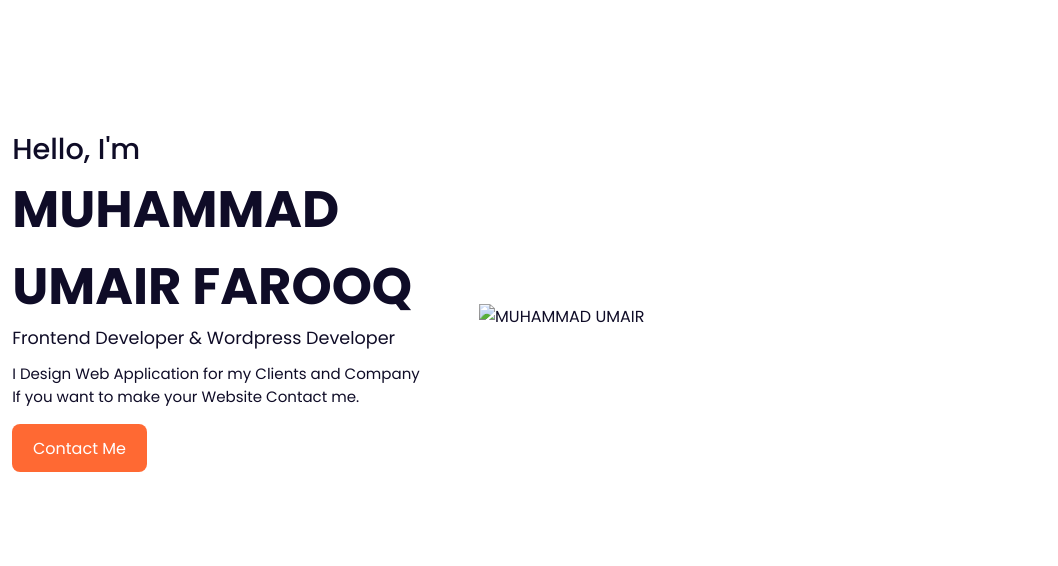
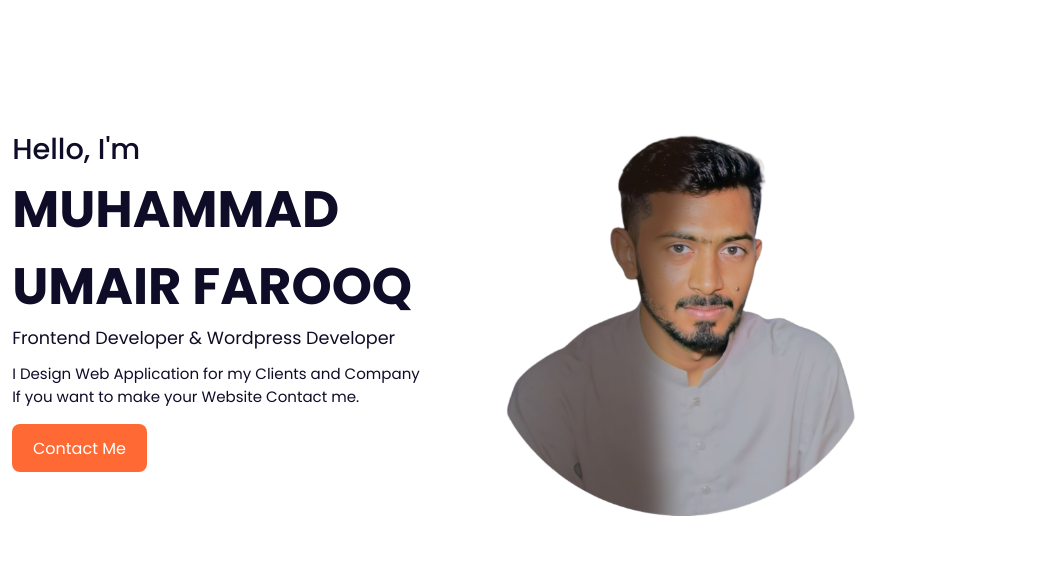
Before and after one commit to Umairch069/UMAIR, a plain HTML site: page index.html in a window 1280 px wide. Shown: the part 100-666 px from the top of the page, 222-1280 px from the left. Drawn offline with nearby package versions, Linux system fonts and the light colour scheme.

Commit message:
Update index.html

```diff
--- a/index.html
+++ b/index.html
@@ -47,7 +47,7 @@
             <a href="https://github.com/Umairch069"><i class='fa-brands fa-github' ></i></a>
         </div>
         <div class="home-img">
-            <img src="images\11.jpeg" alt="MUHAMMAD UMAIR" title="MUHAMMAD UMAIR">
+            <img src="images\11.png" alt="MUHAMMAD UMAIR" title="MUHAMMAD UMAIR">
         </div>
         <div class="home-text">
             <span>Hello, I'm</span>
```
